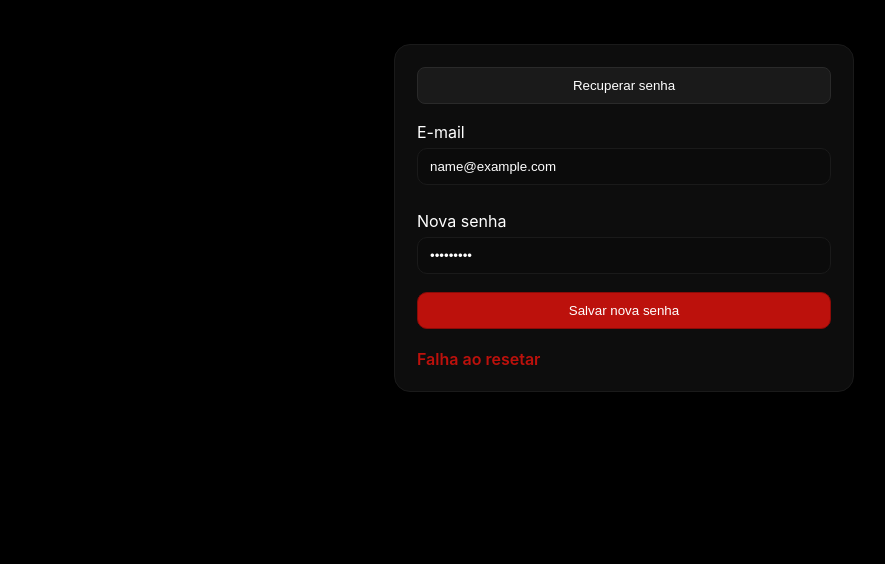
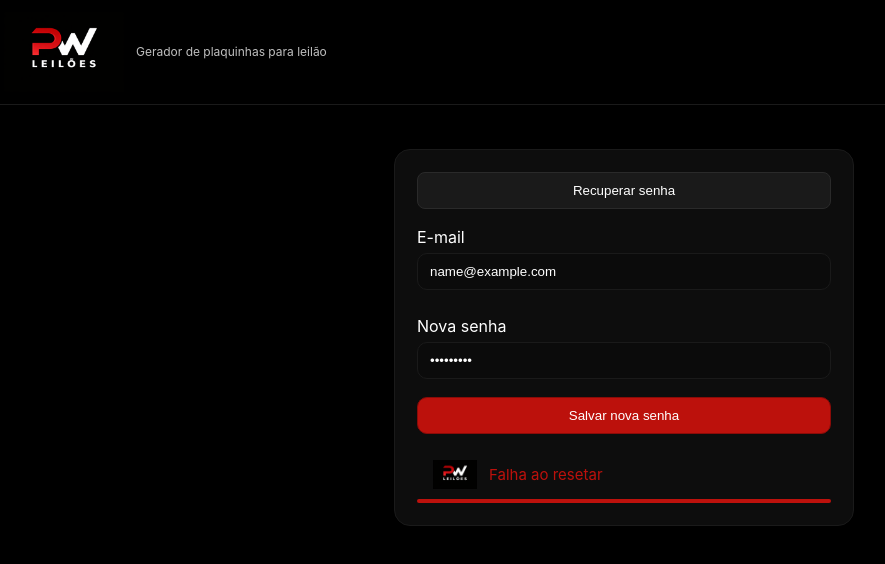
Before and after one commit to Juarez-Saliba/gerador-pw, a plain HTML site: page recuperar.html in a window 1280 px wide. Both pictures are taken after typing "name@example.com", "Sample123" into the empty fields and a click on the button "Salvar nova senha". Shown: the whole page, without its empty margins (16-901 px from the left). Drawn offline with Linux system fonts and the light colour scheme; no server answers.

Commit message:
feat: reset de senha (API + UI), header na página de recuperação, espaçamento, ajustes de deploy

```diff
--- a/recuperar.html
+++ b/recuperar.html
@@ -7,6 +7,20 @@
     <link rel="stylesheet" href="./styles.css" />
   </head>
   <body>
+    <header class="topbar">
+      <div class="brand">
+        <div class="logo-wrap">
+          <img id="pwLogo" class="logo-img hidden" alt="PW Leilões" />
+          <div class="logo">PW</div>
+        </div>
+        <div class="brand-text">
+          <span>Gerador de plaquinhas para leilão</span>
+        </div>
+      </div>
+      <div class="user-actions">
+        <button class="btn ghost hidden">Sair</button>
+      </div>
+    </header>
     <main class="panel auth">
       <div class="auth-card">
         <div class="tabs" style="justify-content:center">
@@ -22,15 +36,55 @@
             <input type="password" name="newPassword" required minlength="4" />
           </label>
           <button class="btn primary" type="submit">Salvar nova senha</button>
-          <div id="resetHint" class="hint"></div>
         </form>
+        <div id="resetStatus" class="status hidden">
+          <img src="./logo/logo_two.png" alt="PW Leilões" class="status-logo" onerror="this.style.display='none'">
+          <span id="resetStatusText"></span>
+          <div class="status-timer"></div>
+        </div>
       </div>
     </main>
     <script>
       const API_BASE = '';
       const $ = (q) => document.querySelector(q);
-      function ok(msg){ const h=$('#resetHint'); h.textContent=msg; h.classList.remove('error'); }
-      function err(msg){ const h=$('#resetHint'); h.textContent=msg; h.classList.add('error'); }
+      const show = (el) => el && el.classList.remove('hidden');
+      const hide = (el) => el && el.classList.add('hidden');
+      (async () => {
+        const el = $('#pwLogo');
+        if (!el) return;
+        const candidates = [
+          'logo/logo_two.png','LOGO/logo_two.png',
+          'logo/pw.png','logo/pw.jpg','logo/pw.svg',
+          'logo/logo.png','logo/logo.jpg','logo/logo.svg',
+          'LOGO/pw.png','LOGO/pw.jpg','LOGO/pw.svg',
+          'LOGO/logo.png','LOGO/logo.jpg','LOGO/logo.svg'
+        ];
+        for (const u of candidates) {
+          try {
+            const r = await fetch(u, { cache: 'no-store' });
+            if (r.ok) {
+              el.src = u;
+              el.classList.remove('hidden');
+              const fb = document.querySelector('.logo');
+              if (fb) fb.classList.add('hidden');
+              break;
+            }
+          } catch {}
+        }
+      })();
+      function setStatus(text, ms) {
+        const banner = $('#resetStatus');
+        const textEl = $('#resetStatusText');
+        textEl.textContent = text || '';
+        const bar = banner.querySelector('.status-timer');
+        if (bar) {
+          bar.style.animation = 'none';
+          bar.offsetHeight;
+          bar.style.animation = `shrinkTimer ${ms/1000}s linear forwards`;
+        }
+        show(banner);
+        setTimeout(() => { window.location.href = './index.html'; }, ms);
+      }
       document.getElementById('resetForm').addEventListener('submit', async (e) => {
         e.preventDefault();
         const email = e.target.email.value.trim().toLowerCase();
@@ -43,10 +97,14 @@
           });
           const data = await res.json().catch(()=>({}));
           if (!res.ok) throw new Error(data.error || 'Falha ao resetar');
-          ok('Senha atualizada com sucesso. Você já pode fechar esta aba.');
-          e.target.reset();
+          hide(e.target);
+          setStatus('Senha atualizada com sucesso', 5000);
         } catch (e2) {
-          err(e2.message || 'Erro ao resetar senha');
+          const banner = $('#resetStatus');
+          const textEl = $('#resetStatusText');
+          textEl.textContent = e2.message || 'Erro ao resetar senha';
+          banner.classList.add('error');
+          show(banner);
         }
       });
     </script>
--- a/styles.css
+++ b/styles.css
@@ -22,6 +22,7 @@ body{margin:0;background:var(--bg);color:var(--text);font-family:Inter,system-ui
 .tabs{display:flex;gap:8px;margin-bottom:10px}
 .tab{flex:1;padding:10px;border-radius:8px;border:1px solid var(--border);background:#0f0f0f;color:var(--muted);cursor:pointer}
 .tab.active{background:#1a1a1a;color:var(--text);border-color:#2a2a2a}
+.auth-card .disclaimer{display:inline-block;margin-top:16px}
 .form{display:none;gap:10px;flex-direction:column}
 .form.visible{display:flex}
 label{display:flex;flex-direction:column;gap:6px;margin:8px 0}
```
Also changed, not shown: index.html (+1 -2 lines), 3 other files.
